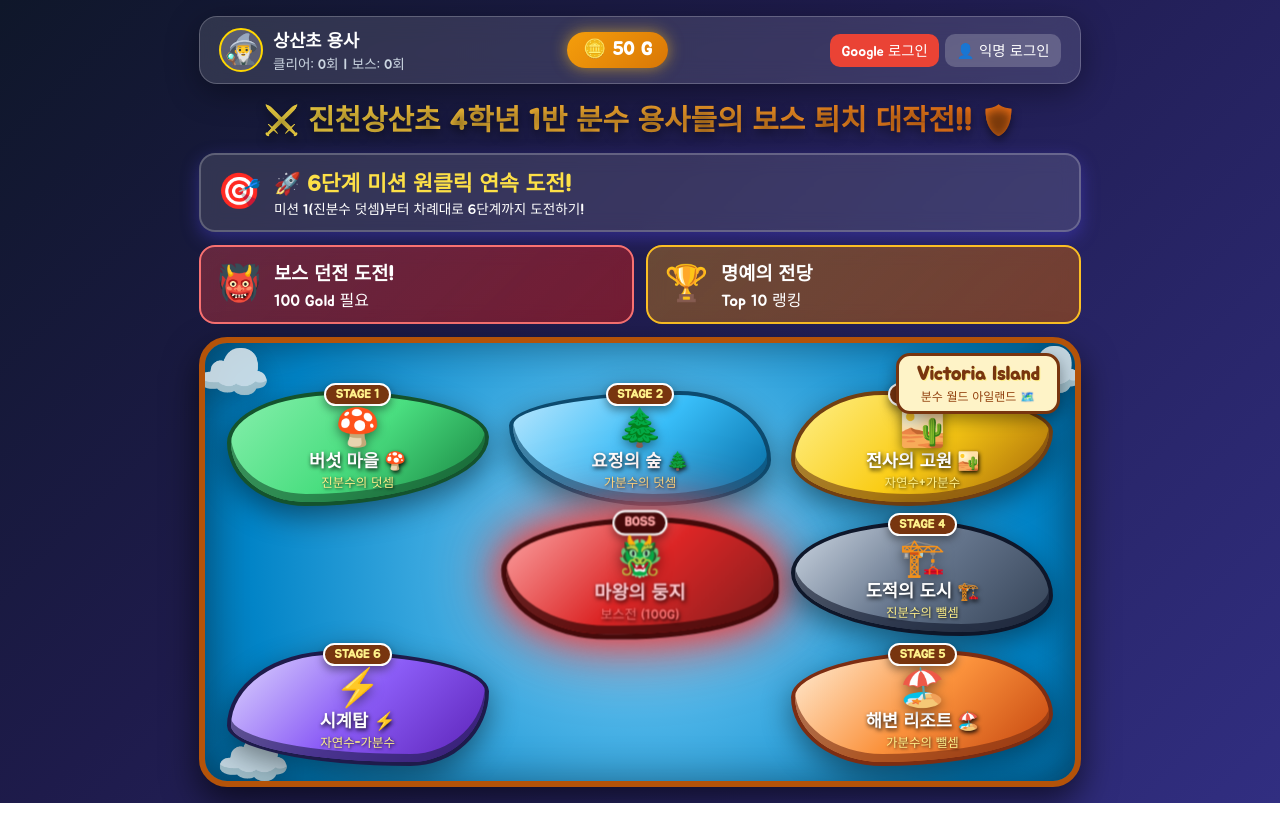
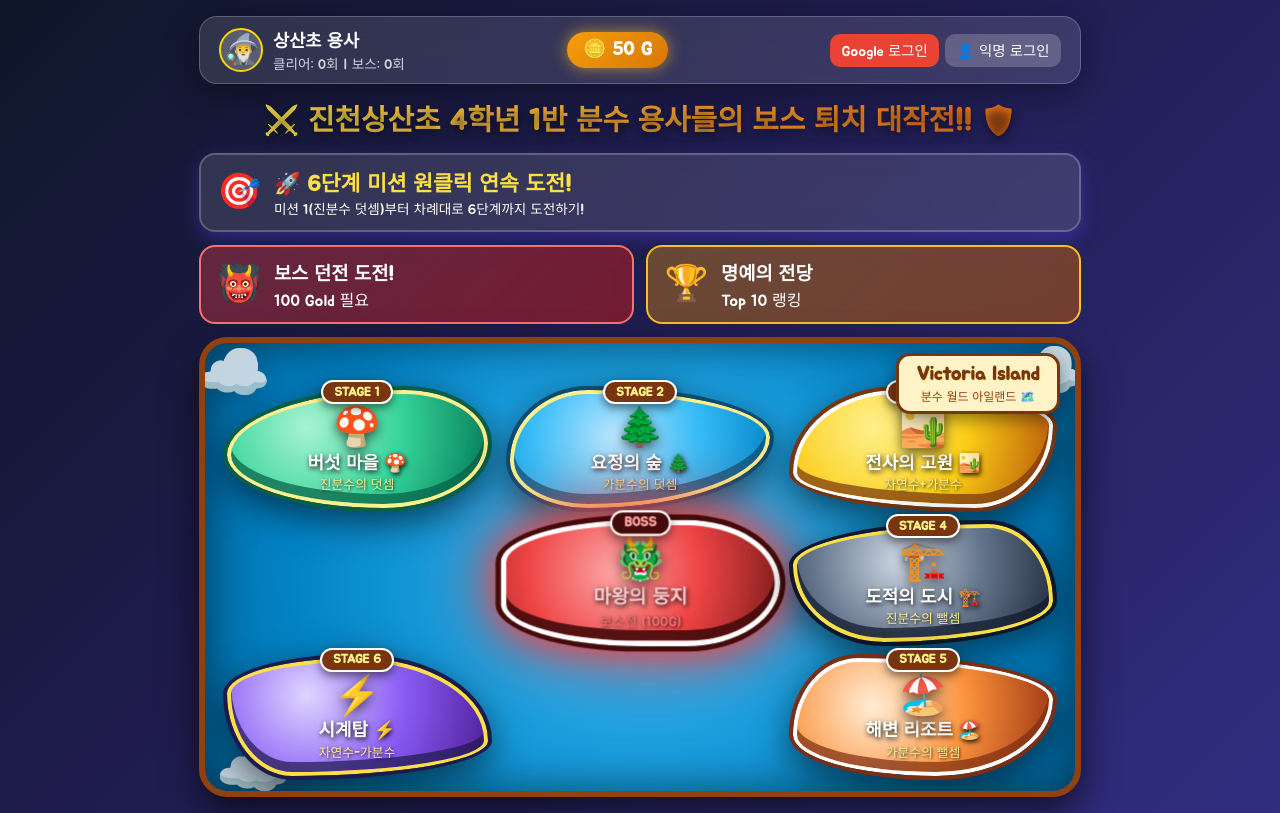
Before and after one commit to hi4300851-a11y/fraction-math-game, a website built with Vite: page index.html in a window 1280 px wide. Built offline with nearby package versions, Linux system fonts and the light colour scheme; no server answers; a web font is replaced by a local one.

Commit message:
Feat: Redesign all 7 minigame icons into completely unique 3D island terrain shapes

```diff
--- a/index.html
+++ b/index.html
@@ -109,26 +109,25 @@
     .banner-icon { font-size: 2.2rem; }
 
     /* ========================================================= */
-    /* 🏝️ 유기적인 리얼 섬 형태 빅토리아 아일랜드 월드 맵 🏝️ */
+    /* 🏝️ 7개의 완전히 다른 형태를 가진 입체 아일랜드 월드 맵 🏝️ */
     /* ========================================================= */
     .victoria-map-frame {
       width: 100%;
-      height: 450px;
-      background: #38bdf8;
+      height: 460px;
+      background: #0284c7;
       background-image:
-        radial-gradient(circle at 50% 50%, #7dd3fc 0%, #0284c7 80%, #0369a1 100%),
-        linear-gradient(rgba(255, 255, 255, 0.2) 1px, transparent 1px),
-        linear-gradient(90deg, rgba(255, 255, 255, 0.2) 1px, transparent 1px);
-      background-size: 100% 100%, 30px 30px, 30px 30px;
-      border: 6px solid #b45309;
+        radial-gradient(circle at 50% 50%, #38bdf8 0%, #0284c7 70%, #0369a1 100%),
+        linear-gradient(rgba(255, 255, 255, 0.18) 1px, transparent 1px),
+        linear-gradient(90deg, rgba(255, 255, 255, 0.18) 1px, transparent 1px);
+      background-size: 100% 100%, 32px 32px, 32px 32px;
+      border: 6px solid #92400e;
       border-radius: 28px;
       padding: 0.8rem 1rem;
       position: relative;
-      box-shadow: inset 0 0 40px rgba(0, 0, 0, 0.4), 0 15px 35px rgba(0, 0, 0, 0.6);
+      box-shadow: inset 0 0 45px rgba(0, 0, 0, 0.5), 0 15px 35px rgba(0, 0, 0, 0.6);
       overflow: hidden;
     }
 
-    /* 뭉게 구름 효과 */
     .map-cloud {
       position: absolute;
       font-size: 3.8rem;
@@ -147,7 +146,6 @@
       100% { transform: translateY(8px); }
     }
 
-    /* 황금 양피지 제목 현판 */
     .scroll-banner-title {
       position: absolute;
       top: 10px;
@@ -160,22 +158,14 @@
       z-index: 10;
       text-align: center;
     }
-    .scroll-banner-title h3 {
-      font-size: 1.2rem;
-      color: #78350f;
-      text-shadow: 1px 1px 0px #fef08a;
-    }
-    .scroll-banner-title p {
-      font-size: 0.75rem;
-      color: #92400e;
-    }
+    .scroll-banner-title h3 { font-size: 1.2rem; color: #78350f; text-shadow: 1px 1px 0px #fef08a; }
+    .scroll-banner-title p { font-size: 0.75rem; color: #92400e; }
 
-    /* 3x3 섬 지도 배치 그리드 */
     .compact-island-grid {
       display: grid;
       grid-template-columns: repeat(3, 1fr);
       grid-template-rows: repeat(3, 1fr);
-      gap: 0.6rem;
+      gap: 0.7rem;
       width: 100%;
       height: 100%;
       position: relative;
@@ -190,11 +180,11 @@
       position: relative;
     }
 
-    /* 🏝️ 유기적인 불규칙 섬 형태 노드 (Organic Island Polygon Shapes) 🏝️ */
-    .organic-island-node {
+    /* 🏝️ 7개의 완전히 서로 다른 3D 유기적 입체 섬 디자인 노드 🏝️ */
+    .real-island-shape {
       width: 96%;
       height: 96%;
-      max-height: 115px;
+      max-height: 118px;
       display: flex;
       flex-direction: column;
       align-items: center;
@@ -203,80 +193,98 @@
       cursor: pointer;
       position: relative;
       transition: all 0.25s cubic-bezier(0.175, 0.885, 0.32, 1.275);
-      filter: drop-shadow(0 10px 15px rgba(0, 0, 0, 0.45));
+      filter: drop-shadow(0 12px 18px rgba(0, 0, 0, 0.55));
     }
-    .organic-island-node:hover {
+    .real-island-shape:hover {
       transform: translateY(-8px) scale(1.08);
-      filter: drop-shadow(0 15px 25px rgba(0, 0, 0, 0.6)) drop-shadow(0 0 20px rgba(253, 224, 71, 0.9));
+      filter: drop-shadow(0 18px 28px rgba(0, 0, 0, 0.7)) drop-shadow(0 0 22px rgba(253, 224, 71, 0.95));
     }
 
-    /* 각 미션별 유기적 해안선 섬 지형 모양 (Organic Blobs & Polygons) */
-    .organic-island-node.theme-1 {
-      background: linear-gradient(135deg, #86efac 0%, #4ade80 50%, #15803d 100%);
-      border-radius: 42% 58% 70% 30% / 45% 40% 60% 55%;
-      border: 4px solid #14532d;
-      box-shadow: inset 0 -8px 0 rgba(20, 83, 45, 0.6);
-    }
-    .organic-island-node.theme-2 {
-      background: linear-gradient(135deg, #bae6fd 0%, #38bdf8 50%, #0369a1 100%);
-      border-radius: 65% 35% 45% 55% / 30% 60% 40% 70%;
-      border: 4px solid #0c4a6e;
-      box-shadow: inset 0 -8px 0 rgba(12, 74, 110, 0.6);
-    }
-    .organic-island-node.theme-3 {
-      background: linear-gradient(135deg, #fef08a 0%, #facc15 50%, #a16207 100%);
-      border-radius: 35% 65% 55% 45% / 60% 35% 65% 40%;
-      border: 4px solid #713f12;
-      box-shadow: inset 0 -8px 0 rgba(113, 63, 18, 0.6);
-    }
-    .organic-island-node.theme-4 {
-      background: linear-gradient(135deg, #cbd5e1 0%, #64748b 50%, #334155 100%);
-      border-radius: 50% 50% 35% 65% / 45% 65% 35% 55%;
-      border: 4px solid #0f172a;
-      box-shadow: inset 0 -8px 0 rgba(15, 23, 42, 0.6);
-    }
-    .organic-island-node.theme-5 {
-      background: linear-gradient(135deg, #ffedd5 0%, #fb923c 50%, #c2410c 100%);
-      border-radius: 60% 40% 65% 35% / 40% 55% 45% 60%;
-      border: 4px solid #7c2d12;
-      box-shadow: inset 0 -8px 0 rgba(124, 45, 18, 0.6);
-    }
-    .organic-island-node.theme-6 {
-      background: linear-gradient(135deg, #ddd6fe 0%, #8b5cf6 50%, #5b21b6 100%);
-      border-radius: 40% 60% 30% 70% / 65% 35% 65% 35%;
-      border: 4px solid #1e1b4b;
-      box-shadow: inset 0 -8px 0 rgba(30, 27, 75, 0.6);
+    /* 🍄 섬 1 (버섯 마을): 둥글둥글 삼각형 모서리 포자 버섯섬 */
+    .real-island-shape.theme-1 {
+      background: radial-gradient(circle at 30% 30%, #a7f3d0 0%, #34d399 50%, #047857 100%);
+      border-radius: 68% 32% 40% 60% / 55% 45% 55% 45%;
+      border: 4px solid #fef08a;
+      outline: 4px solid #065f46;
+      box-shadow: inset 0 -10px 0 rgba(6, 95, 70, 0.7);
     }
 
-    /* 중앙 최종 보스 어둠의 둥지 섬 (Dark Volcano Island) */
-    .organic-island-node.theme-boss {
-      background: linear-gradient(135deg, #fca5a5 0%, #dc2626 50%, #7f1d1d 100%);
-      border-radius: 55% 45% 60% 40% / 45% 55% 40% 60%;
-      border: 5px solid #450a0a;
-      box-shadow: inset 0 -8px 0 rgba(69, 10, 10, 0.8), 0 0 30px rgba(239, 68, 68, 0.9);
-      animation: pulseBossIsland 2s infinite ease-in-out;
+    /* 🌲 섬 2 (요정의 숲): 타원형으로 넓게 뻗은 요정 대륙 나뭇잎 섬 */
+    .real-island-shape.theme-2 {
+      background: radial-gradient(circle at 40% 40%, #bae6fd 0%, #38bdf8 50%, #0284c7 100%);
+      border-radius: 30% 70% 70% 30% / 60% 40% 60% 40%;
+      border: 4px solid #fef08a;
+      outline: 4px solid #0c4a6e;
+      box-shadow: inset 0 -10px 0 rgba(12, 74, 110, 0.7);
     }
-    @keyframes pulseBossIsland {
+
+    /* 🏜️ 섬 3 (전사의 고원): 깎아지른 각진 사막 바위 절벽 대륙 */
+    .real-island-shape.theme-3 {
+      background: radial-gradient(circle at 30% 30%, #fef08a 0%, #facc15 50%, #b45309 100%);
+      border-radius: 40% 60% 30% 70% / 70% 30% 70% 30%;
+      border: 4px solid #ffffff;
+      outline: 4px solid #78350f;
+      box-shadow: inset 0 -10px 0 rgba(120, 53, 15, 0.7);
+    }
+
+    /* 🏗️ 섬 4 (도적의 도시): 톱날처럼 튀어나온 도적의 암석 요새 섬 */
+    .real-island-shape.theme-4 {
+      background: radial-gradient(circle at 40% 30%, #cbd5e1 0%, #64748b 50%, #1e293b 100%);
+      border-radius: 75% 25% 65% 35% / 35% 65% 35% 65%;
+      border: 4px solid #fde047;
+      outline: 4px solid #0f172a;
+      box-shadow: inset 0 -10px 0 rgba(15, 23, 42, 0.7);
+    }
+
+    /* 🏖️ 섬 5 (해변 리조트): 초승달처럼 굽이치는 황금 해변 반도 섬 */
+    .real-island-shape.theme-5 {
+      background: radial-gradient(circle at 30% 40%, #ffedd5 0%, #fb923c 50%, #9a3412 100%);
+      border-radius: 25% 75% 45% 55% / 65% 35% 65% 35%;
+      border: 4px solid #ffffff;
+      outline: 4px solid #7c2d12;
+      box-shadow: inset 0 -10px 0 rgba(124, 45, 18, 0.7);
+    }
+
+    /* ⚡ 섬 6 (시계탑): 높은 결정체 비송 솟아오른 결계 마법 섬 */
+    .real-island-shape.theme-6 {
+      background: radial-gradient(circle at 30% 30%, #ddd6fe 0%, #8b5cf6 50%, #4c1d95 100%);
+      border-radius: 50% 50% 75% 25% / 30% 70% 30% 70%;
+      border: 4px solid #fde047;
+      outline: 4px solid #1e1b4b;
+      box-shadow: inset 0 -10px 0 rgba(30, 27, 75, 0.7);
+    }
+
+    /* 🐲 중앙 최종 보스 (마왕의 둥지): 주름진 붉은 분화구 악마 화산 섬 */
+    .real-island-shape.theme-boss {
+      background: radial-gradient(circle at 40% 40%, #fca5a5 0%, #ef4444 50%, #7f1d1d 100%);
+      border-radius: 60% 40% 40% 60% / 40% 60% 60% 40%;
+      border: 5px solid #ffffff;
+      outline: 5px solid #450a0a;
+      box-shadow: inset 0 -10px 0 rgba(69, 10, 10, 0.9), 0 0 35px rgba(239, 68, 68, 0.95);
+      animation: pulseRealBoss 2s infinite ease-in-out;
+    }
+    @keyframes pulseRealBoss {
       0%, 100% { transform: scale(1); filter: drop-shadow(0 0 15px rgba(239, 68, 68, 0.8)); }
-      50% { transform: scale(1.06); filter: drop-shadow(0 0 30px rgba(239, 68, 68, 1)); }
+      50% { transform: scale(1.07); filter: drop-shadow(0 0 32px rgba(239, 68, 68, 1)); }
     }
 
     .node-order-badge {
       position: absolute;
-      top: -12px;
+      top: -14px;
       background: #78350f;
       color: #fef08a;
       border: 2px solid #ffffff;
-      padding: 0.15rem 0.6rem;
+      padding: 0.15rem 0.7rem;
       border-radius: 14px;
-      font-size: 0.75rem;
+      font-size: 0.78rem;
       font-weight: bold;
-      box-shadow: 0 4px 8px rgba(0,0,0,0.4);
+      box-shadow: 0 4px 10px rgba(0,0,0,0.5);
+      z-index: 10;
     }
 
-    .node-icon-emoji { font-size: 2.3rem; filter: drop-shadow(0 3px 6px rgba(0,0,0,0.5)); }
-    .node-title-text { font-size: 1.1rem; color: #ffffff; text-shadow: 1px 2px 4px rgba(0,0,0,0.9); line-height: 1.1; margin-top: 0.1rem; font-weight: bold; }
-    .node-sub-text { font-size: 0.78rem; color: #fef08a; text-shadow: 1px 1px 3px rgba(0,0,0,0.8); }
+    .node-icon-emoji { font-size: 2.4rem; filter: drop-shadow(0 4px 6px rgba(0,0,0,0.6)); }
+    .node-title-text { font-size: 1.12rem; color: #ffffff; text-shadow: 1px 2px 5px rgba(0,0,0,0.9); line-height: 1.1; margin-top: 0.1rem; font-weight: bold; }
+    .node-sub-text { font-size: 0.8rem; color: #fef08a; text-shadow: 1px 1px 3px rgba(0,0,0,0.8); }
 
     .game-header { display: flex; justify-content: space-between; align-items: center; width: 100%; margin-bottom: 0.8rem; }
     .btn-back { font-family: 'Jua', sans-serif; background: rgba(255, 255, 255, 0.2); border: none; color: white; padding: 0.4rem 0.8rem; border-radius: 12px; cursor: pointer; }
@@ -363,7 +371,7 @@
       </div>
     </header>
 
-    <!-- VIEW 1: 메인 로비 화면 (자연스러운 유기적 아일랜드 월드 맵) -->
+    <!-- VIEW 1: 메인 로비 화면 (7개의 완전히 다른 입체 섬 월드 맵) -->
     <main id="view-lobby" class="view-screen active">
       <div class="game-title">
         <h1>⚔️ 진천상산초 4학년 1반 분수 용사들의 보스 퇴치 대작전!! 🛡️</h1>
@@ -392,7 +400,7 @@
         </div>
       </div>
 
-      <!-- 🏝️ 실제 게임 맵 스타일 유기적 섬 지형 월드 맵 (Organic Island Shapes) 🏝️ -->
+      <!-- 🏝️ 7개의 서로 다른 섬 입체 월드 맵 🏝️ -->
       <div class="victoria-map-frame">
         <div class="map-cloud cloud-1">☁️</div>
         <div class="map-cloud cloud-2">☁️</div>
@@ -404,7 +412,7 @@
         </div>
 
         <div class="compact-island-grid" id="compact-island-grid-box">
-          <!-- 스크립트로 자연스러운 유기적 섬 지형 맵이 배치됩니다 -->
+          <!-- 스크립트로 7개의 완전히 다른 3D 섬 형태 노드가 배치됩니다 -->
         </div>
       </div>
     </main>
@@ -550,7 +558,7 @@
       }
     }
 
-    // 🏝️ 빅토리아 아일랜드 섬 지형 배치 (3x3 Grid)
+    // 🏝️ 7개의 서로 다른 섬 입체 위치 (3x3 Grid)
     const MINI_GAMES = [
       { id: 'proper_add', stageNum: 1, title: '버섯 마을 🍄', sub: '진분수의 덧셈', icon: '🍄', themeClass: 'theme-1', gridPos: { col: 1, row: 1 } },
       { id: 'improper_add', stageNum: 2, title: '요정의 숲 🌲', sub: '가분수의 덧셈', icon: '🌲', themeClass: 'theme-2', gridPos: { col: 2, row: 1 } },
@@ -846,7 +854,7 @@
       btnNext.onclick = handleNext;
     }
 
-    // 🏝️ 유기적 불규칙 섬 형태 렌더링 (Organic Island Polygon Shapes) 🏝️
+    // 🏝️ 7개의 서로 다른 입체 섬 지형 렌더링 🏝️
     function renderCompactIslandGrid() {
       const container = document.getElementById('compact-island-grid-box');
       if (!container) return;
@@ -862,12 +870,12 @@
         }
       }
 
-      // 6개 오가닉 섬 지형 노드 배치
+      // 6개 스테이지 노드 배치
       MINI_GAMES.forEach((game, idx) => {
         const cell = container.querySelector(`.sector-cell[data-col="${game.gridPos.col}"][data-row="${game.gridPos.row}"]`);
         if (cell) {
           const node = document.createElement('div');
-          node.className = `organic-island-node ${game.themeClass}`;
+          node.className = `real-island-shape ${game.themeClass}`;
           node.innerHTML = `
             <div class="node-order-badge">STAGE ${game.stageNum}</div>
             <div class="node-icon-emoji">${game.icon}</div>
@@ -881,11 +889,11 @@
         }
       });
 
-      // 중앙 셀 (2,2)에 보스 드래곤 둥지 화산섬 배치
+      // 중앙 셀 (2,2)에 보스 드래곤 둥지 입체 화산섬 배치
       const centerCell = container.querySelector(`.sector-cell[data-col="2"][data-row="2"]`);
       if (centerCell) {
         const bossNode = document.createElement('div');
-        bossNode.className = 'organic-island-node theme-boss';
+        bossNode.className = 'real-island-shape theme-boss';
         bossNode.innerHTML = `
           <div class="node-order-badge" style="background:#450a0a; color:#fca5a5;">BOSS</div>
           <div class="node-icon-emoji">🐲</div>
@@ -913,7 +921,7 @@
         btnGuest.addEventListener('click', doGuestAuth);
       }
 
-      // 유기적 섬 지형 맵 렌더링
+      // 7개의 서로 다른 섬 입체 지형 맵 렌더링
       renderCompactIslandGrid();
 
       document.getElementById('btn-start-sequential-mission').addEventListener('click', () => {
--- a/src/main.js
+++ b/src/main.js
@@ -9,7 +9,7 @@ import {
 } from './firebase.js';
 import { sound } from './soundEngine.js';
 
-// 🏝️ 빅토리아 아일랜드 섬 지형 배치 (3x3 Grid)
+// 🏝️ 7개의 서로 다른 섬 입체 위치 (3x3 Grid)
 export const MINI_GAMES = [
   { id: 'proper_add', stageNum: 1, title: '버섯 마을 🍄', sub: '진분수의 덧셈', icon: '🍄', themeClass: 'theme-1', gridPos: { col: 1, row: 1 } },
   { id: 'improper_add', stageNum: 2, title: '요정의 숲 🌲', sub: '가분수의 덧셈', icon: '🌲', themeClass: 'theme-2', gridPos: { col: 2, row: 1 } },
@@ -139,7 +139,7 @@ function showModal(title, bodyText, onClose) {
   if (closeBtn) closeBtn.addEventListener('click', handler);
 }
 
-// 🏝️ 유기적 불규칙 섬 형태 렌더링 (Organic Island Polygon Shapes) 🏝️
+// 🏝️ 7개의 서로 다른 입체 섬 지형 렌더링 🏝️
 function renderCompactIslandGrid() {
   const container = document.getElementById('compact-island-grid-box');
   if (!container) return;
@@ -159,7 +159,7 @@ function renderCompactIslandGrid() {
     const cell = container.querySelector(`.sector-cell[data-col="${game.gridPos.col}"][data-row="${game.gridPos.row}"]`);
     if (cell) {
       const node = document.createElement('div');
-      node.className = `organic-island-node ${game.themeClass}`;
+      node.className = `real-island-shape ${game.themeClass}`;
       node.innerHTML = `
         <div class="node-order-badge">STAGE ${game.stageNum}</div>
         <div class="node-icon-emoji">${game.icon}</div>
@@ -177,7 +177,7 @@ function renderCompactIslandGrid() {
   const centerCell = container.querySelector(`.sector-cell[data-col="2"][data-row="2"]`);
   if (centerCell) {
     const bossNode = document.createElement('div');
-    bossNode.className = 'organic-island-node theme-boss';
+    bossNode.className = 'real-island-shape theme-boss';
     bossNode.innerHTML = `
       <div class="node-order-badge" style="background:#450a0a; color:#fca5a5;">BOSS</div>
       <div class="node-icon-emoji">🐲</div>
@@ -280,7 +280,7 @@ async function initApp() {
     });
   });
 
-  // 유기적 섬 지형 맵 렌더링
+  // 7개의 서로 다른 섬 입체 맵 렌더링
   renderCompactIslandGrid();
 
   // Boss Card Listener
```
Also changed, not shown: dist/index.html.
